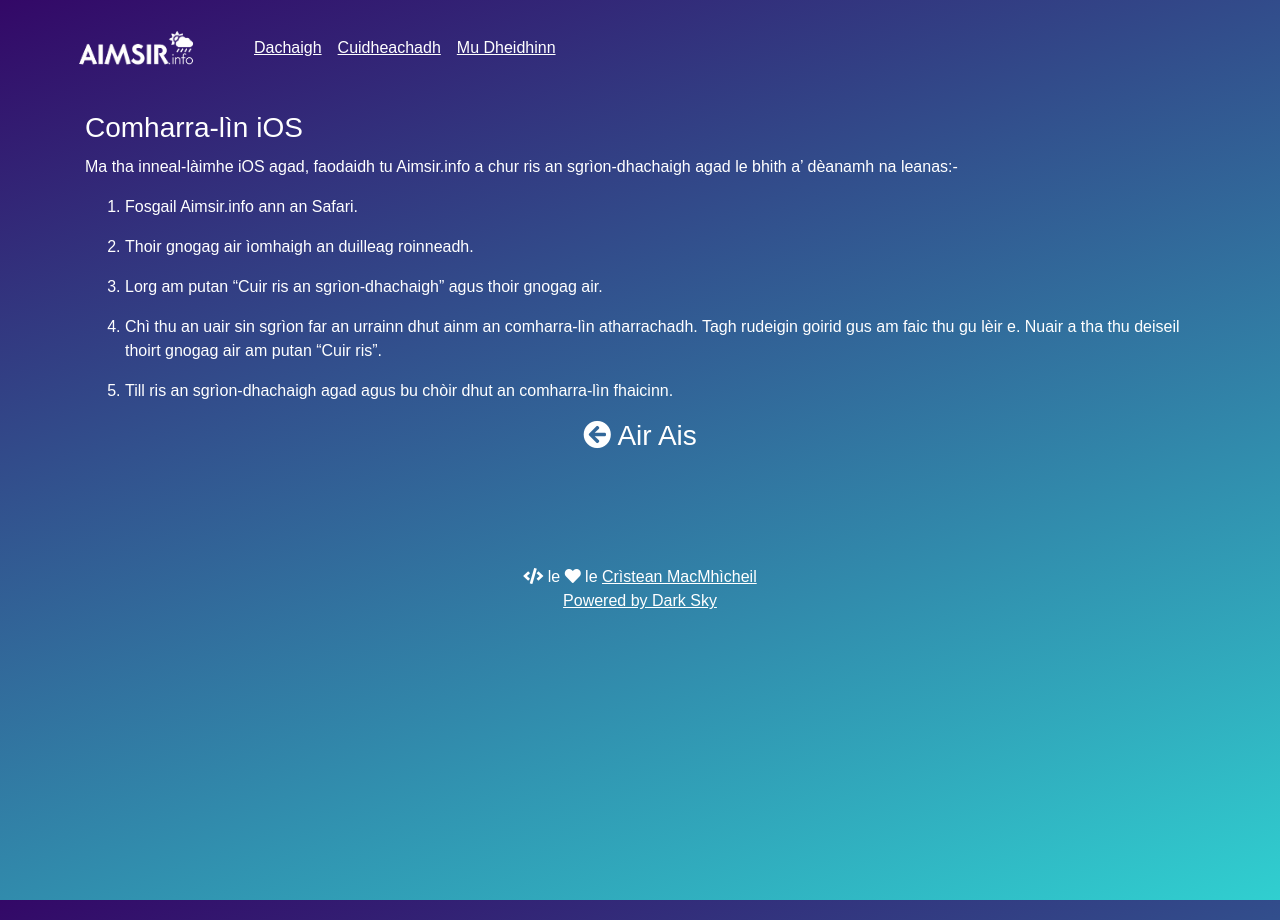
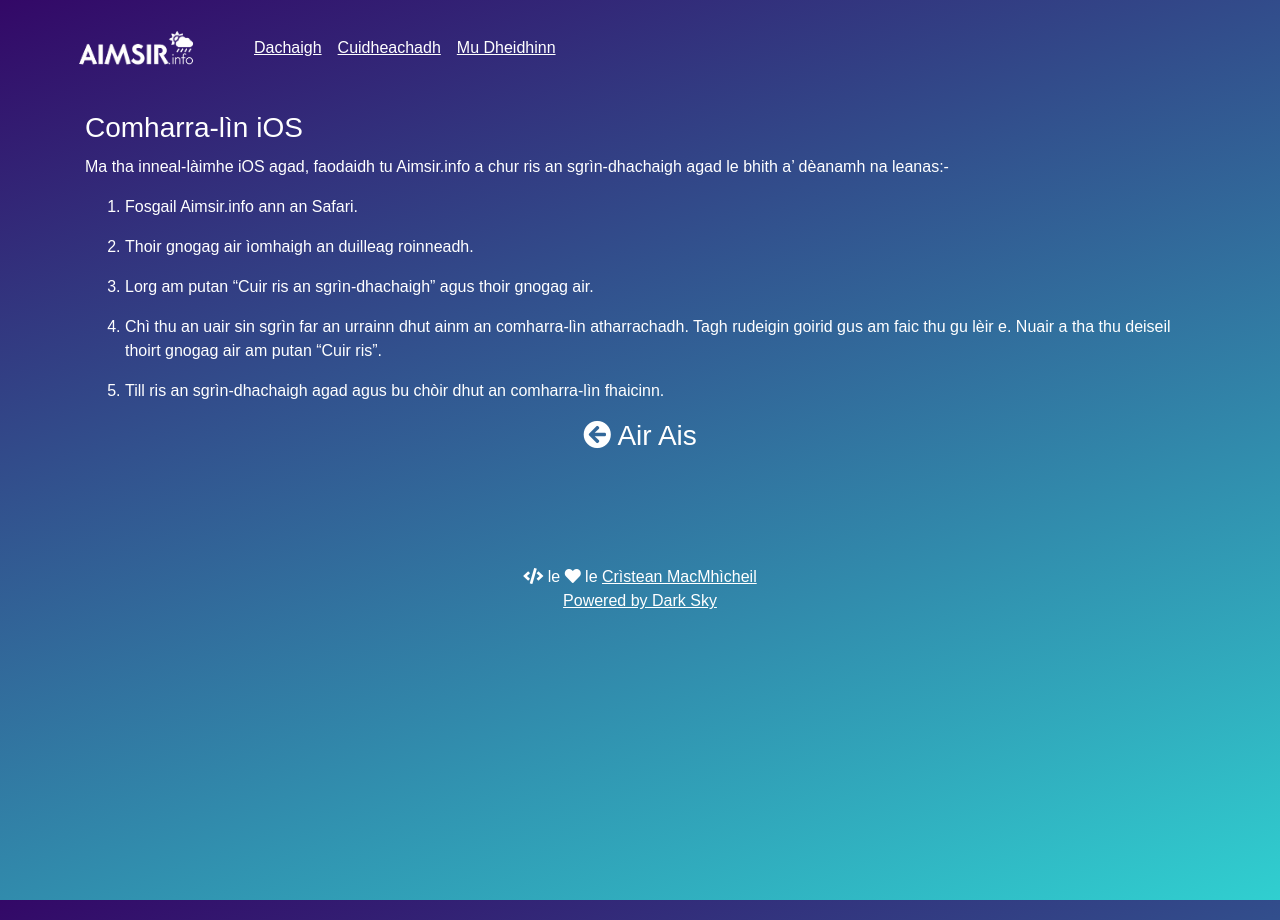
Before and after one commit to angeidheal/aimsir, a Jekyll site: the page built from cuidheachadh/comharra-lin-ios.md, in a window 1280 px wide. Built offline with Jekyll 4.4.1, drawn with Linux system fonts in a browser that asks for light colours; nearby versions of some CDN libraries; a script that is not in the unit is left out.

Commit message:
Correct typo

```diff
--- a/cuidheachadh/comharra-lin-ios.md
+++ b/cuidheachadh/comharra-lin-ios.md
@@ -4,16 +4,16 @@ title: Comharra-lìn iOS
 permalink: /cuidheachadh/comharra-lin-ios/
 ---
 
-Ma tha inneal-làimhe iOS agad, faodaidh tu Aimsir.info a chur ris an sgrìon-dhachaigh agad le bhith a' dèanamh na leanas:-
+Ma tha inneal-làimhe iOS agad, faodaidh tu Aimsir.info a chur ris an sgrìn-dhachaigh agad le bhith a' dèanamh na leanas:-
 
 1. Fosgail Aimsir.info ann an Safari.
 
 2. Thoir gnogag air ìomhaigh an duilleag roinneadh.
 
-3. Lorg am putan "Cuir ris an sgrìon-dhachaigh" agus thoir gnogag air.
+3. Lorg am putan "Cuir ris an sgrìn-dhachaigh" agus thoir gnogag air.
 
-4. Chì thu an uair sin sgrìon far an urrainn dhut ainm an comharra-lìn atharrachadh. Tagh rudeigin goirid gus am faic thu gu lèir e. Nuair a tha thu deiseil thoirt gnogag air am putan "Cuir ris".
+4. Chì thu an uair sin sgrìn far an urrainn dhut ainm an comharra-lìn atharrachadh. Tagh rudeigin goirid gus am faic thu gu lèir e. Nuair a tha thu deiseil thoirt gnogag air am putan "Cuir ris".
 
-5. Till ris an sgrìon-dhachaigh agad agus bu chòir dhut an comharra-lìn fhaicinn.
+5. Till ris an sgrìn-dhachaigh agad agus bu chòir dhut an comharra-lìn fhaicinn.
 
 <h3 style="text-align: center"><a href="/cuidheachadh" style="text-decoration: none"><i class="fas fa-arrow-circle-left"></i> Air Ais</a></h3>
```
Also changed, not shown: cuidheachadh/index.md (+2 -2 lines).
